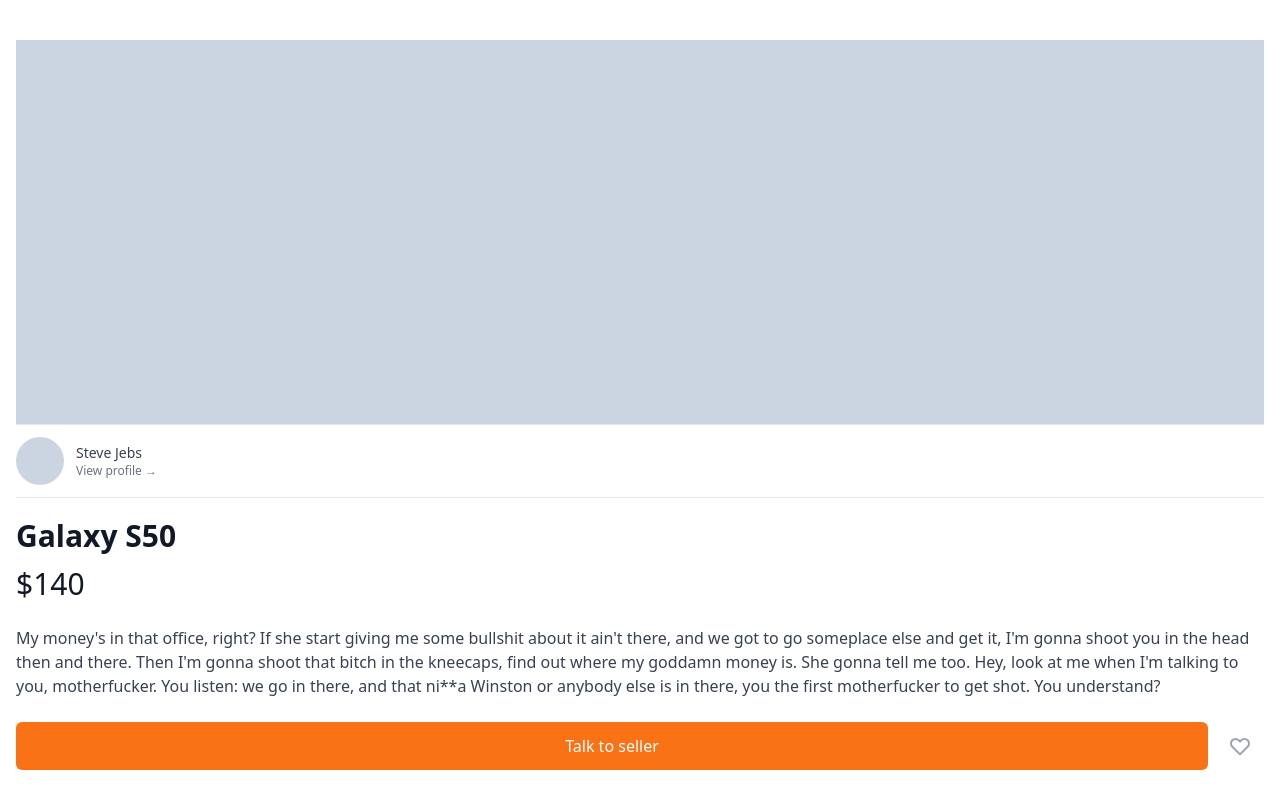
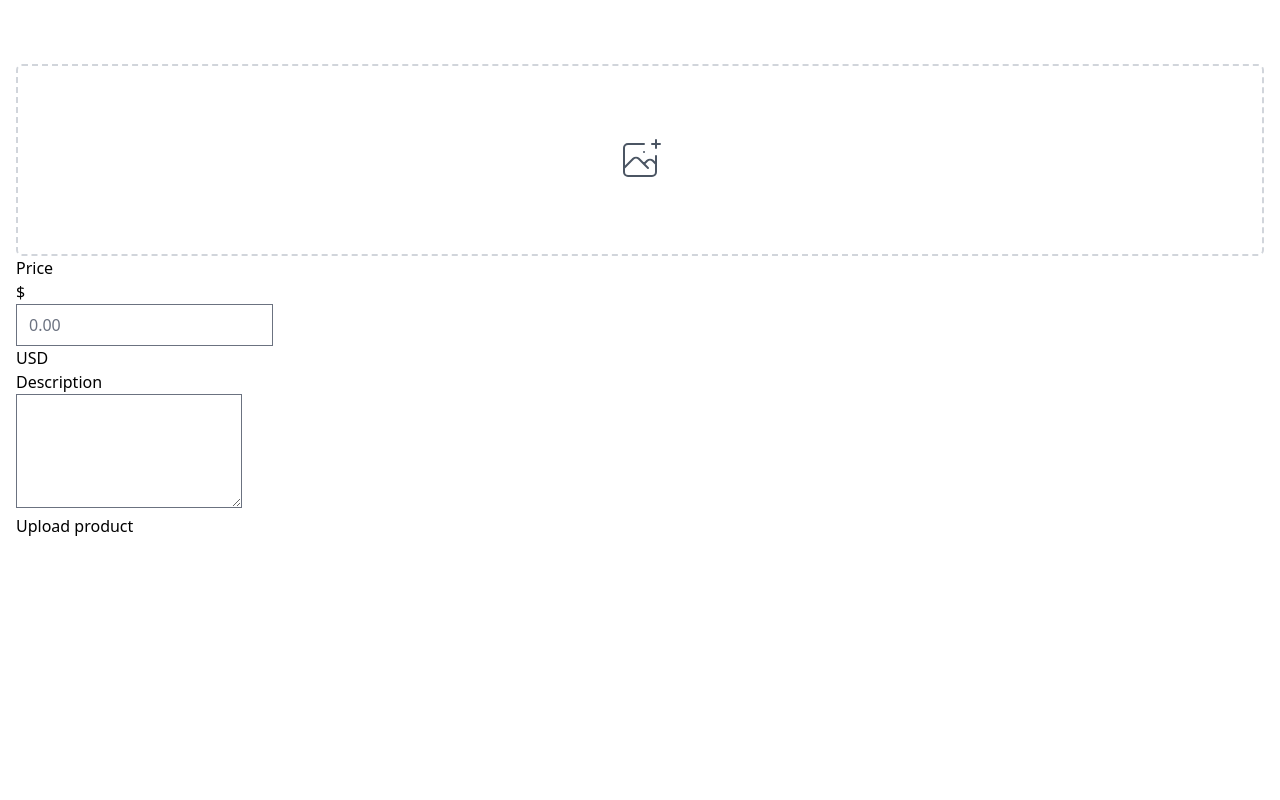
Before and after one commit to yongwoo-jeong/carrot-market, a Next.js app: page /items/upload in a window 1280 px wide. Shown: the top 800 px of the page. Built offline with nearby package versions, Linux system fonts and the light colour scheme.

Commit message:
feat: Upload - Upload File Label styling

```diff
--- /dev/null
+++ b/pages/items/upload.tsx
@@ -0,0 +1,48 @@
+import { NextPage } from "next";
+
+const Upload: NextPage = () => {
+  return (
+    <div className="px-4 py-16">
+      <div>
+        <label className="flex h-48 w-full cursor-pointer items-center justify-center rounded-md border-2 border-dashed border-gray-300 text-gray-600 hover:border-orange-500 hover:text-orange-500">
+          <svg
+            className="h-12 w-12"
+            stroke="currentColor"
+            fill="none"
+            viewBox="0 0 48 48"
+            aria-hidden="true"
+          >
+            <path
+              d="M28 8H12a4 4 0 00-4 4v20m32-12v8m0 0v8a4 4 0 01-4 4H12a4 4 0 01-4-4v-4m32-4l-3.172-3.172a4 4 0 00-5.656 0L28 28M8 32l9.172-9.172a4 4 0 015.656 0L28 28m0 0l4 4m4-24h8m-4-4v8m-12 4h.02"
+              strokeWidth={2}
+              strokeLinecap="round"
+              strokeLinejoin="round"
+            />
+          </svg>
+          <input className="hidden" type="file" />
+        </label>
+      </div>
+      <div>
+        <label>Price</label>
+        <div>
+          <div>
+            <span>$</span>
+          </div>
+          <input type="text" placeholder="0.00" />
+          <div>
+            <span>USD</span>
+          </div>
+        </div>
+      </div>
+      <div>
+        <label>Description</label>
+        <div>
+          <textarea rows={4} />
+        </div>
+      </div>
+      <button>Upload product</button>
+    </div>
+  );
+};
+
+export default Upload;
```
